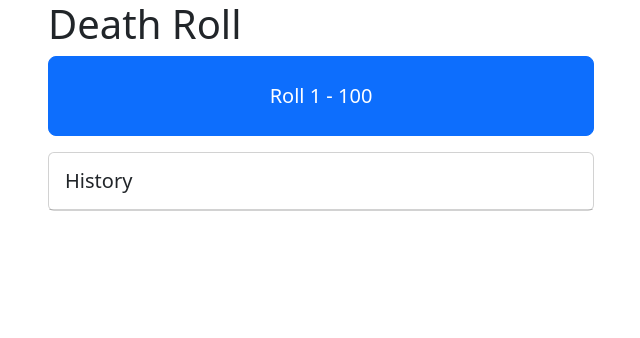
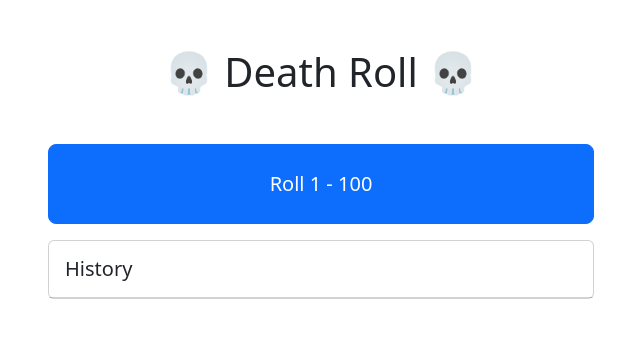
Before and after one commit to shrimpwerks/deathroll, a React (Vite) app: page / in a window 1280 px wide. Shown: the top 338 px of the page, without its empty margins (319-959 px from the left). Built offline with nearby package versions, Linux system fonts and the light colour scheme.

Commit message:
Format page title

```diff
--- a/src/App.tsx
+++ b/src/App.tsx
@@ -31,7 +31,9 @@ export default function App() {
     <div className="container">
       <div className="row justify-content-md-center">
         <div className="col col-lg-6">
-          <h1>Death Roll</h1>
+          <center>
+            <h1 className="m-5">💀 Death Roll 💀</h1>
+          </center>
 
           <div className="mb-3">
             {gameOver ? (
```
